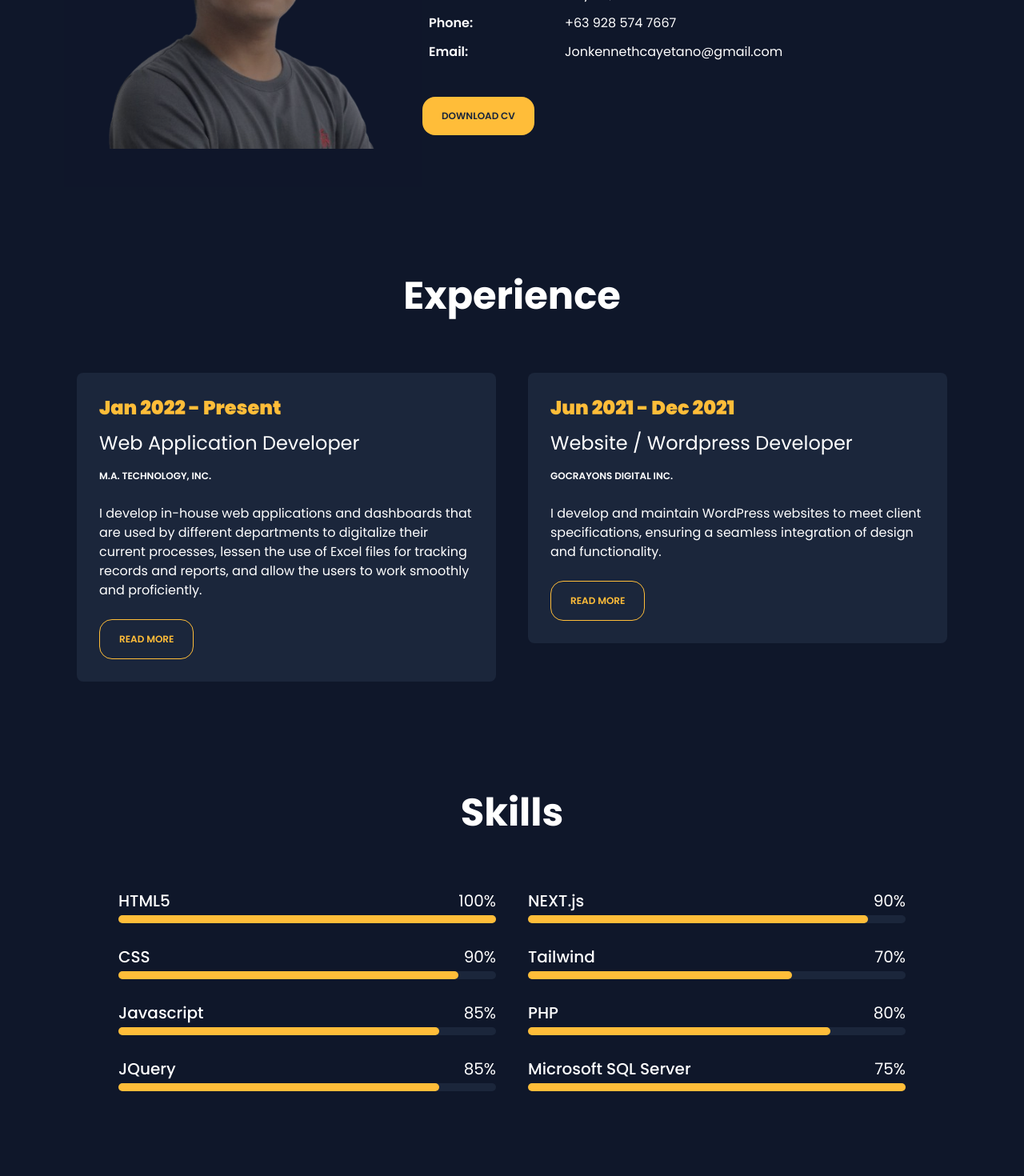
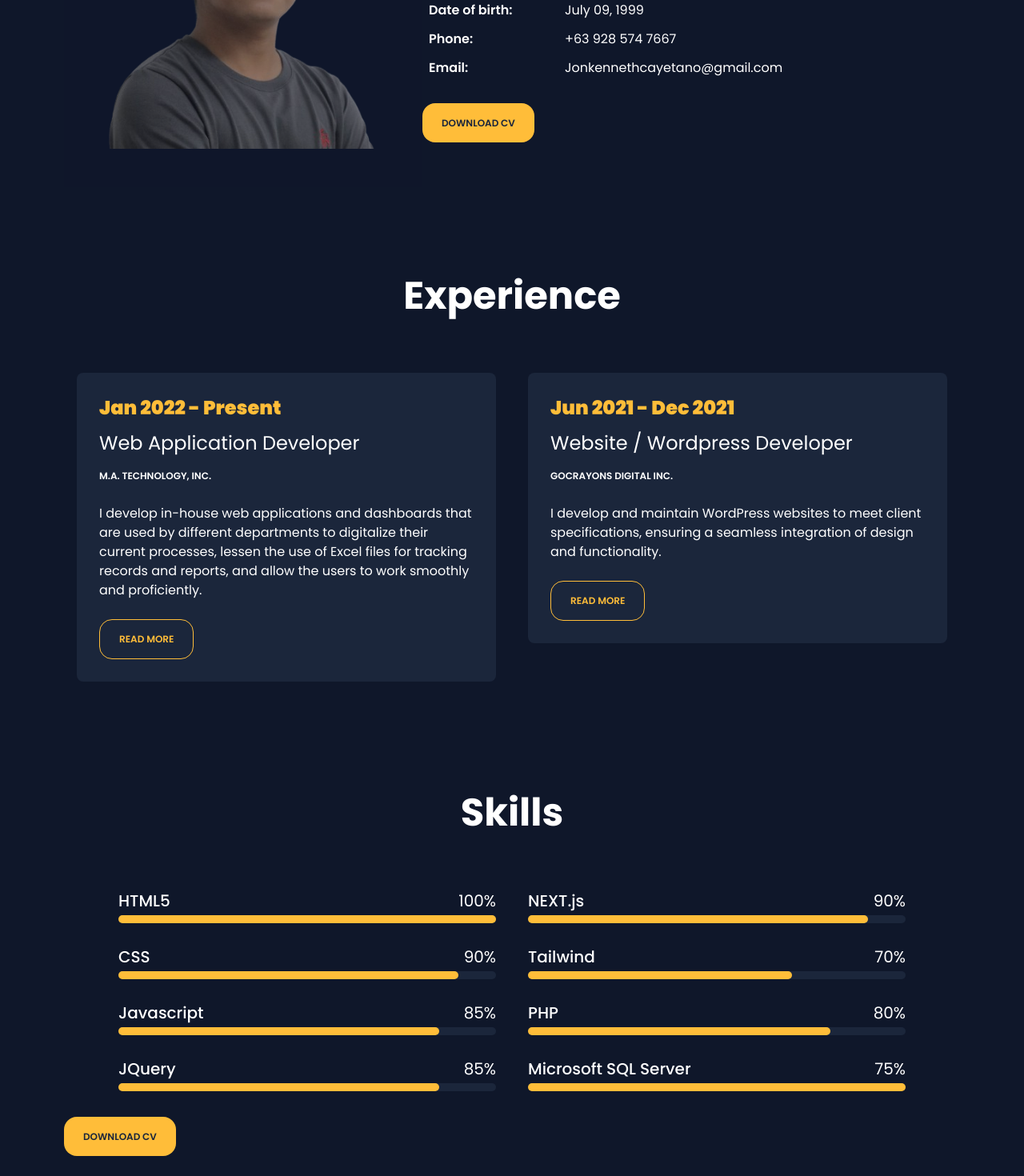
Before and after one commit to IKENN007/web-portfolio, a Next.js app: page / in a window 1280 px wide. Shown: the part 1160-2630 px from the top of the page at 80% size. Built offline with nearby package versions, Linux system fonts and the light colour scheme.

Commit message:
Added resume and links

```diff
--- a/app/components/landing-components/About.jsx
+++ b/app/components/landing-components/About.jsx
@@ -46,10 +46,11 @@ const About = () => {
                         </div>
 
                         <div className="mt-4">
-                            <button className="bg-customYellow uppercase text-secondaryColor px-6 py-4
+                            <a target='blank' href='./cv/Jon Kenneth-Alderite-Resume.pdf'
+                            className="bg-customYellow uppercase text-secondaryColor px-6 py-4
                             rounded-2xl text-xs font-semibold mb-4 outline-none">
                             Download CV
-                            </button>
+                            </a>
                         </div>
                     </div>
 
--- a/app/components/landing-components/Skill.jsx
+++ b/app/components/landing-components/Skill.jsx
@@ -115,6 +115,14 @@ const Skill = () => {
                     </div>
                 </div>
 
+                <div className="mt-4">
+                    <a target='blank' href='./cv/Jon Kenneth-Alderite-Resume.pdf'
+                    className="bg-customYellow uppercase text-secondaryColor px-6 py-4
+                    rounded-2xl text-xs font-semibold mb-4 outline-none">
+                    Download CV
+                    </a>
+                </div>
+
             </div>
         </div>
     )
```
Also changed, not shown: 1 other file (tests, documents, lock files or other folders).
